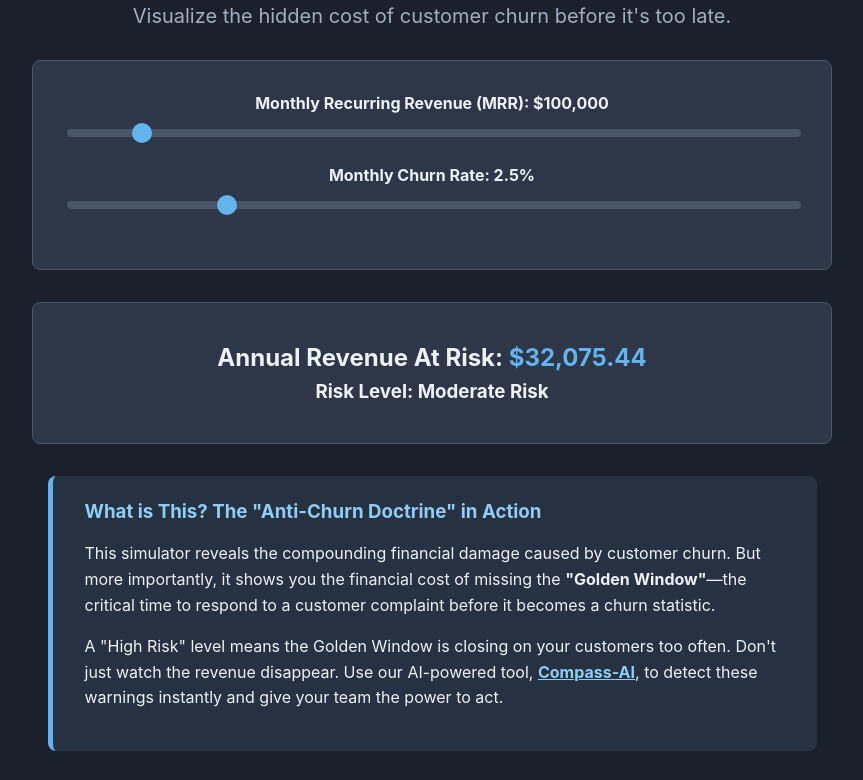
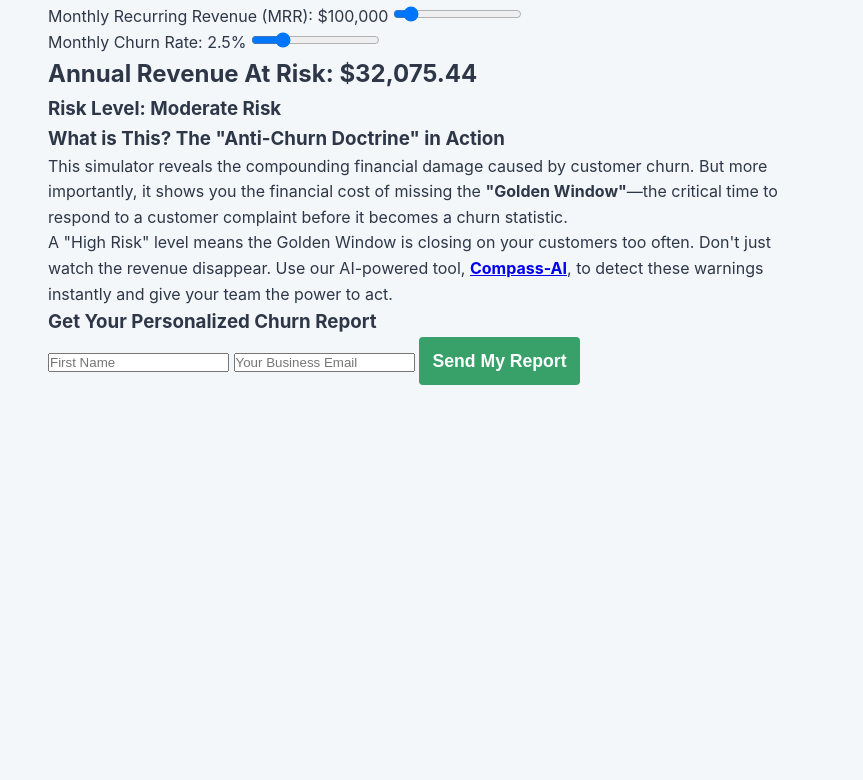
Before and after one commit to amrab05/CLV-Calculator, a website: page index.html in a window 1280 px wide. Shown: the part 119-899 px from the top of the page, without its empty margins (208-1071 px from the left). After the commit the page ends 800 px from the top, so only its background shows below. Drawn offline with Linux system fonts and the light colour scheme.

Commit message:
Fix from Gemini error

```diff
--- a/index.html
+++ b/index.html
@@ -46,10 +46,3 @@
         <button type="submit" class="button">Send My Report</button>
       </form>
       <p class="status" id="statusMessage"></p>
-    </div>
-
-  </main>
-
-  <script src="script.js"></script>
-</body>
-</html>
--- a/style.css
+++ b/style.css
@@ -1,158 +1,36 @@
-/* FINAL VERSION - style.css */
-/* Replace the entire contents of your file with this code. */
-
-body {
-  background-color: #1a202c;
-  color: #edf2f7;
-  font-family: -apple-system, BlinkMacSystemFont, "Segoe UI", Roboto, "Helvetica Neue", Arial, sans-serif;
-  margin: 0;
-  padding: 20px;
-  display: flex;
-  justify-content: center;
-  align-items: center;
-  min-height: 100vh;
+/* CLV Calculator - style.css (v1.2 - Churn Impact Simulator) */
+:root {
+    --bg-main: #f4f7f9; --bg-container: #ffffff; --text-dark: #2d3748;
+    --text-light: #718096; --accent-green: #38a169; --accent-green-hover: #2f855a;
+    --accent-red: #e53e3e; --accent-orange: #dd6b20; --logo-purple: #4c3c7a;
+    --border-color: #e2e8f0; --font-family: -apple-system, BlinkMacSystemFont, 'Segoe UI', Roboto, 'Helvetica Neue', Arial, sans-serif; --shadow: 0 4px 6px rgba(0,0,0,0.05);
 }
-
-main {
-  width: 100%;
-  max-width: 800px;
-  text-align: center;
-}
-
-h1 {
-  font-size: 2.5rem;
-  color: #90cdf4;
-}
-
-p.description {
-  font-size: 1.25rem;
-  color: #a0aec0;
-  margin-bottom: 2rem;
-}
-
-.calculator, .results, .lead-gen {
-  background-color: #2d3748;
-  padding: 2rem;
-  border-radius: 8px;
-  margin-bottom: 2rem;
-  border: 1px solid #4a5568;
-}
-
-.slider-group {
-  margin-bottom: 1.5rem;
-}
-
-.slider-group label {
-  display: block;
-  margin-bottom: 0.5rem;
-  font-weight: bold;
-}
-
-.slider {
-  -webkit-appearance: none;
-  width: 100%;
-  height: 8px;
-  background: #4a5568;
-  border-radius: 5px;
-  outline: none;
-}
-
-.slider::-webkit-slider-thumb {
-  -webkit-appearance: none;
-  appearance: none;
-  width: 20px;
-  height: 20px;
-  background: #63b3ed;
-  cursor: pointer;
-  border-radius: 50%;
-}
-
-.slider::-moz-range-thumb {
-  width: 20px;
-  height: 20px;
-  background: #63b3ed;
-  cursor: pointer;
-  border-radius: 50%;
-}
-
-.results h2, .results h3 {
-  margin: 0.5rem 0;
-}
-
-.text-blue-400 { color: #63b3ed; }
-.text-red-500 { color: #f56565; }
-.text-yellow-500 { color: #ecc94b; }
-.text-green-500 { color: #48bb78; }
-
-.lead-gen h3 {
-  margin-top: 0;
-  margin-bottom: 1.5rem;
-}
-
-.input-field {
-  display: block;
-  width: 90%;
-  max-width: 400px;
-  height: 50px;
-  padding: 0 20px;
-  font-size: 1rem;
-  border-radius: 8px;
-  border: 1px solid #4a5568;
-  background-color: #1a202c;
-  color: #edf2f7;
-  margin: 0 auto 1rem auto;
-  box-sizing: border-box;
-}
-
-.input-field::placeholder {
-  color: #a0aec0;
-}
-
-.button {
-  width: 90%;
-  max-width: 400px;
-  height: 50px;
-  background-color: #4299e1;
-  color: white;
-  border: none;
-  border-radius: 8px;
-  font-size: 1.1rem;
-  font-weight: bold;
-  cursor: pointer;
-  transition: background-color 0.2s;
-}
-
-.button:hover {
-  background-color: #3182ce;
-}
-
-.status {
-  margin-top: 1rem;
-  font-weight: bold;
-}
-
-/* --- UX UPGRADE SECTION STYLES --- */
-.explanation-section {
-  max-width: 700px;
-  margin: 2rem auto;
-  padding: 1.5rem 2rem;
-  background-color: rgba(144, 205, 244, 0.1); /* Faint blue background */
-  border-radius: 8px;
-  border-left: 5px solid #63b3ed; /* A striking blue accent */
-  text-align: left;
-}
-
-.explanation-section h3 {
-  color: #90cdf4; /* A striking blue for the title */
-  margin-top: 0;
-}
-
-.explanation-section p {
-    line-height: 1.6;
-}
-
-.explanation-section a {
-  color: #90cdf4;
-  text-decoration: underline;
-  font-weight: bold;
-}
+* { box-sizing: border-box; margin: 0; padding: 0; }
+body { font-family: var(--font-family); background-color: var(--bg-main); color: var(--text-dark); line-height: 1.6; }
+header { background-color: var(--bg-container); padding: 1.25rem 2rem; border-bottom: 1px solid var(--border-color); box-shadow: var(--shadow); display: flex; align-items: center; justify-content: space-between; }
+.logo-text-main { font-size: 1.75rem; font-weight: 700; color: var(--logo-purple); }
+.logo-text-branding { font-size: 1rem; font-weight: 500; color: var(--text-light); }
+main { max-width: 800px; margin: 2rem auto; padding: 0 1rem; }
+#calculator-section { background-color: var(--bg-container); padding: 2.5rem; border-radius: 8px; box-shadow: var(--shadow); }
+h1 { font-size: 2.25rem; text-align: center; margin-bottom: 0.5rem; }
+.subtitle { text-align: center; color: var(--text-light); margin-bottom: 2.5rem; max-width: 600px; margin-left: auto; margin-right: auto; }
+#clv-form { display: flex; flex-direction: column; gap: 1.5rem; }
+.input-grid { display: grid; grid-template-columns: repeat(3, 1fr); gap: 1rem; }
+.input-group { display: flex; flex-direction: column; }
+.input-group label { margin-bottom: 0.5rem; font-weight: 600; color: var(--text-dark); }
+.input-group input, .input-group select { width: 100%; padding: 0.75rem; border: 1px solid var(--border-color); border-radius: 4px; font-size: 1rem; }
+.input-group input:focus, .input-group select:focus { outline: none; border-color: var(--accent-green); box-shadow: 0 0 0 2px rgba(56, 161, 105, 0.2); }
+button { padding: 0.85rem; font-size: 1.1rem; font-weight: bold; color: white; background-color: var(--accent-green); border: none; border-radius: 4px; cursor: pointer; transition: background-color 0.2s; }
+button:hover { background-color: var(--accent-green-hover); }
+#results-container { margin-top: 2.5rem; padding-top: 2rem; border-top: 2px solid var(--border-color); }
+.results-grid { display: grid; grid-template-columns: repeat(3, 1fr); gap: 1rem; text-align: center; }
+.result-box h2 { font-size: 1rem; color: var(--text-light); font-weight: 500; margin-bottom: 0.25rem; text-transform: uppercase; }
+.result-box p { font-size: 2.5rem; font-weight: 700; }
+.original-value { color: var(--accent-green); }
+.lost-value { color: var(--accent-red); }
+.adjusted-value { color: var(--accent-orange); }
+#lead-capture-section { text-align: center; margin-top: 2.5rem; padding: 2rem; background-color: #f7fafc; border-radius: 8px; border: 1px solid var(--border-color); }
+#lead-capture-section h3 { margin-top: 0; }
+#email-report-form { max-width: 400px; margin: 1.5rem auto 0 auto; }
+footer { text-align: center; padding: 2rem 1rem; margin-top: 2rem; color: var(--text-light); font-size: 0.9rem; }
+@media (max-width: 768px) { .logo-text-branding { display: none; } .input-grid, .results-grid { grid-template-columns: 1fr; } }
```
